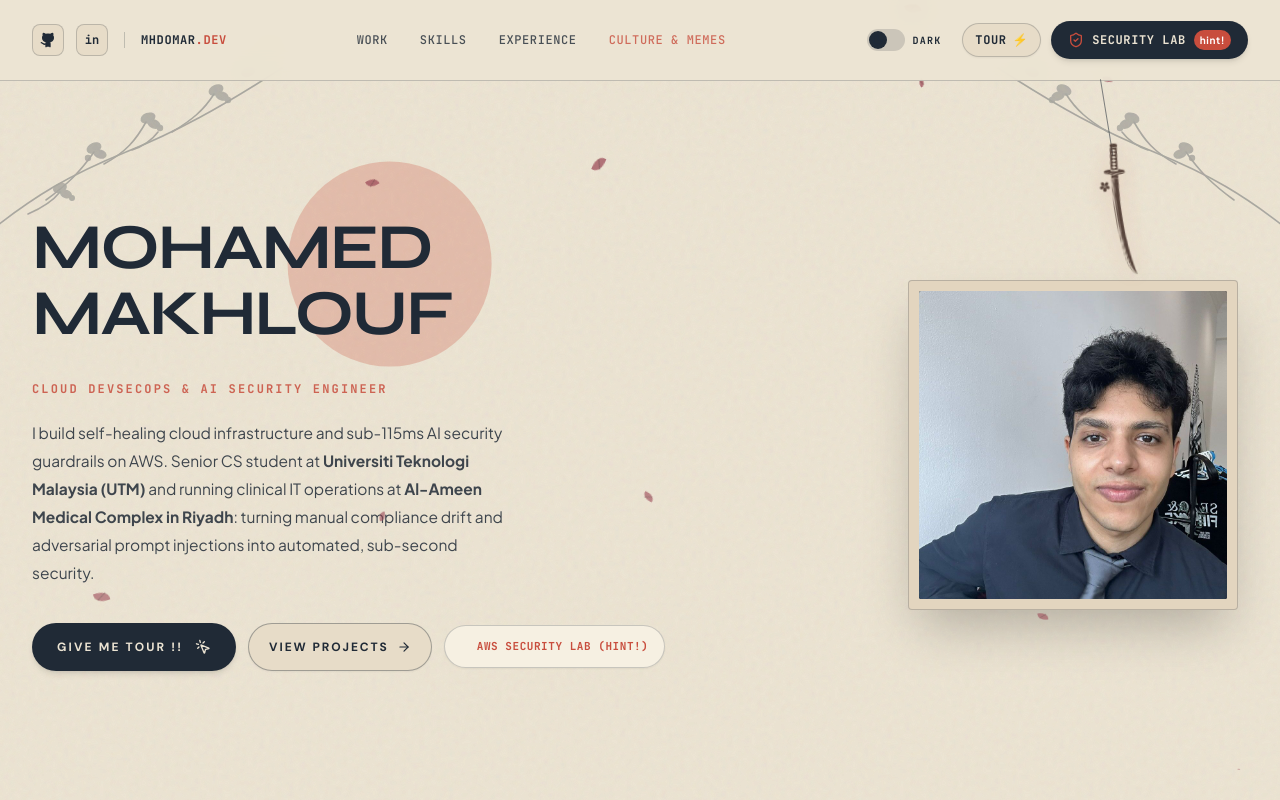
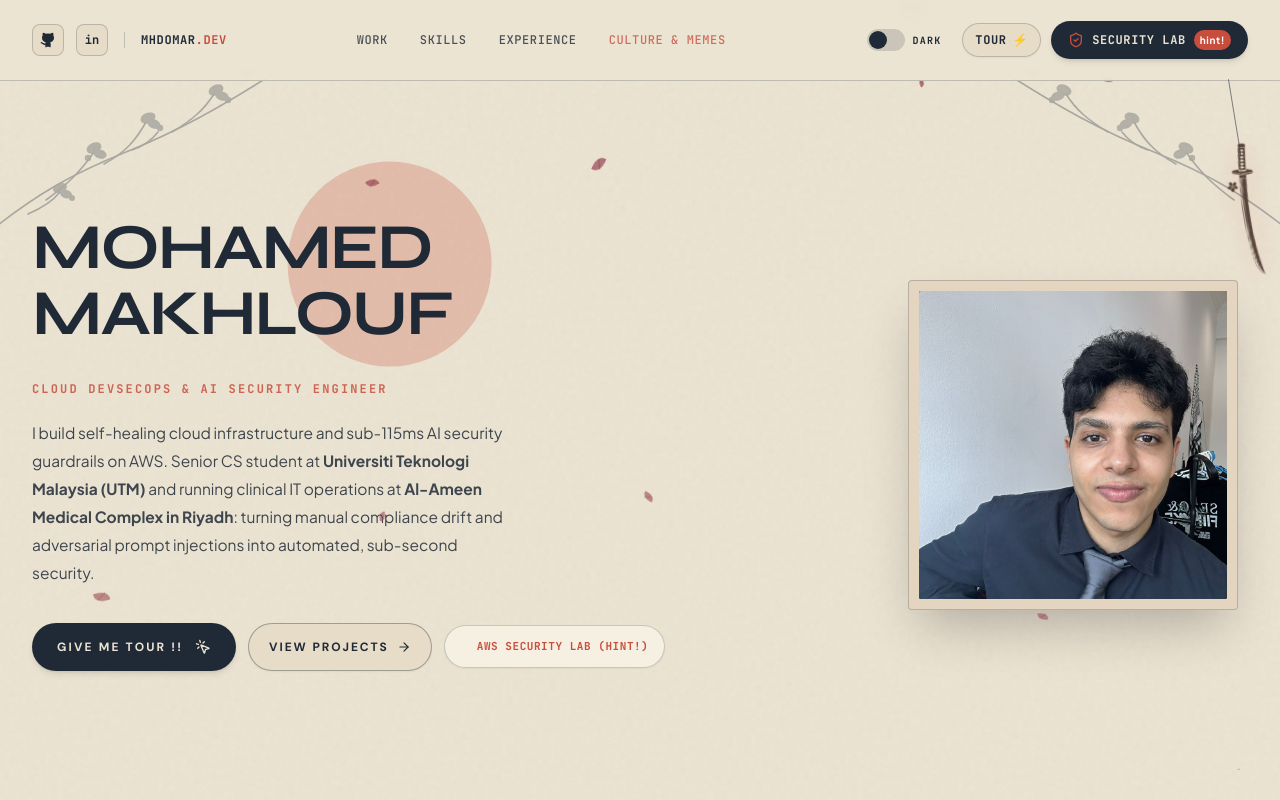
Before and after one commit to Mhdomer/tech-superpower-portfolio, a React (Vite) app: page / in a window 1280 px wide. Shown: the top 800 px of the page. Built offline with nearby package versions, Linux system fonts and the light colour scheme.

Commit message:
style: shift hanging katana rightward to frame hero and clear portrait

```diff
--- a/src/index.css
+++ b/src/index.css
@@ -194,7 +194,7 @@ html.dark .paper-noise:before {
   height: 165px;
   position: absolute;
   top: 100%;
-  right: min(160px, 15vw);
+  right: clamp(16px, 2.5vw, 36px);
 }
 
 .nav-katana-swing {
```
